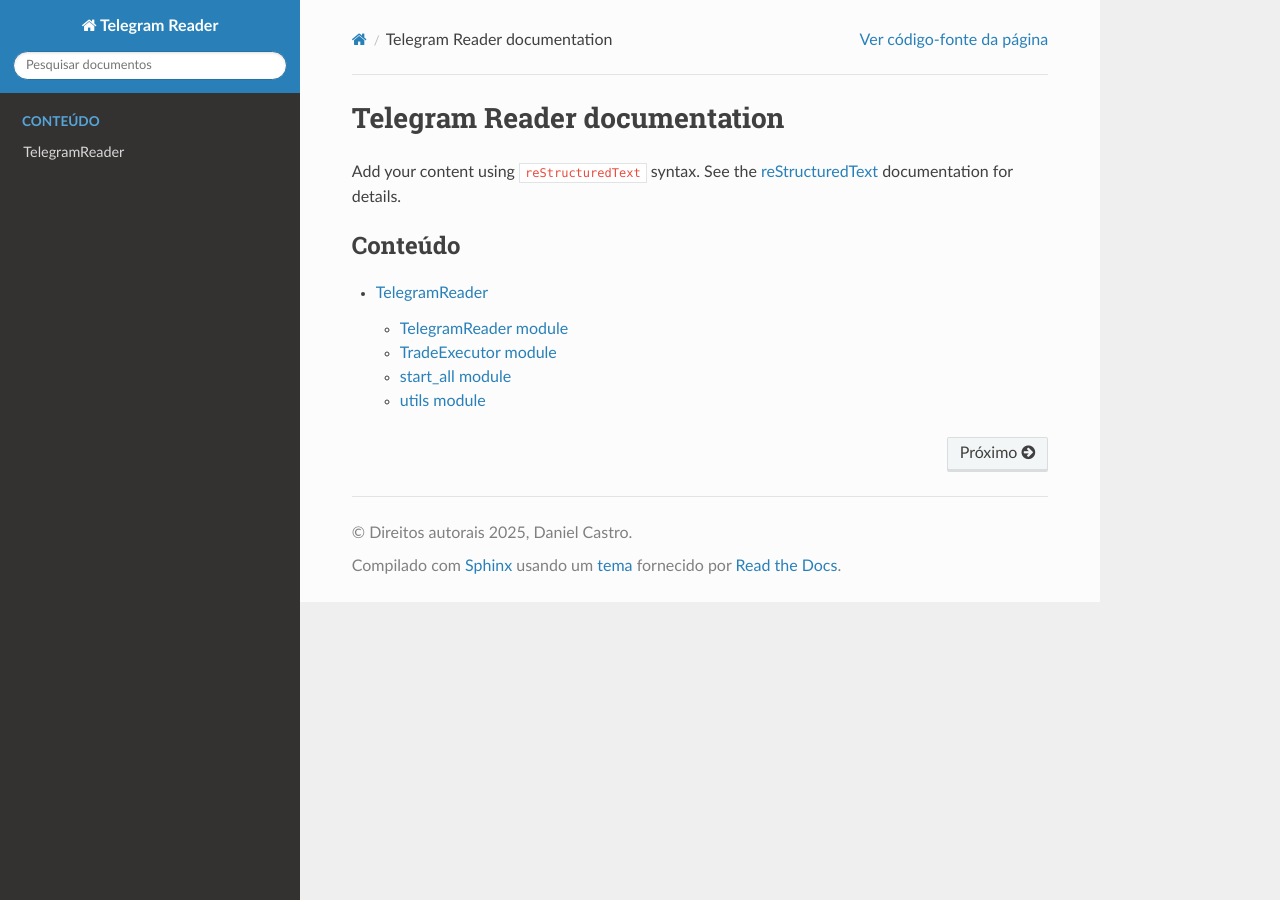
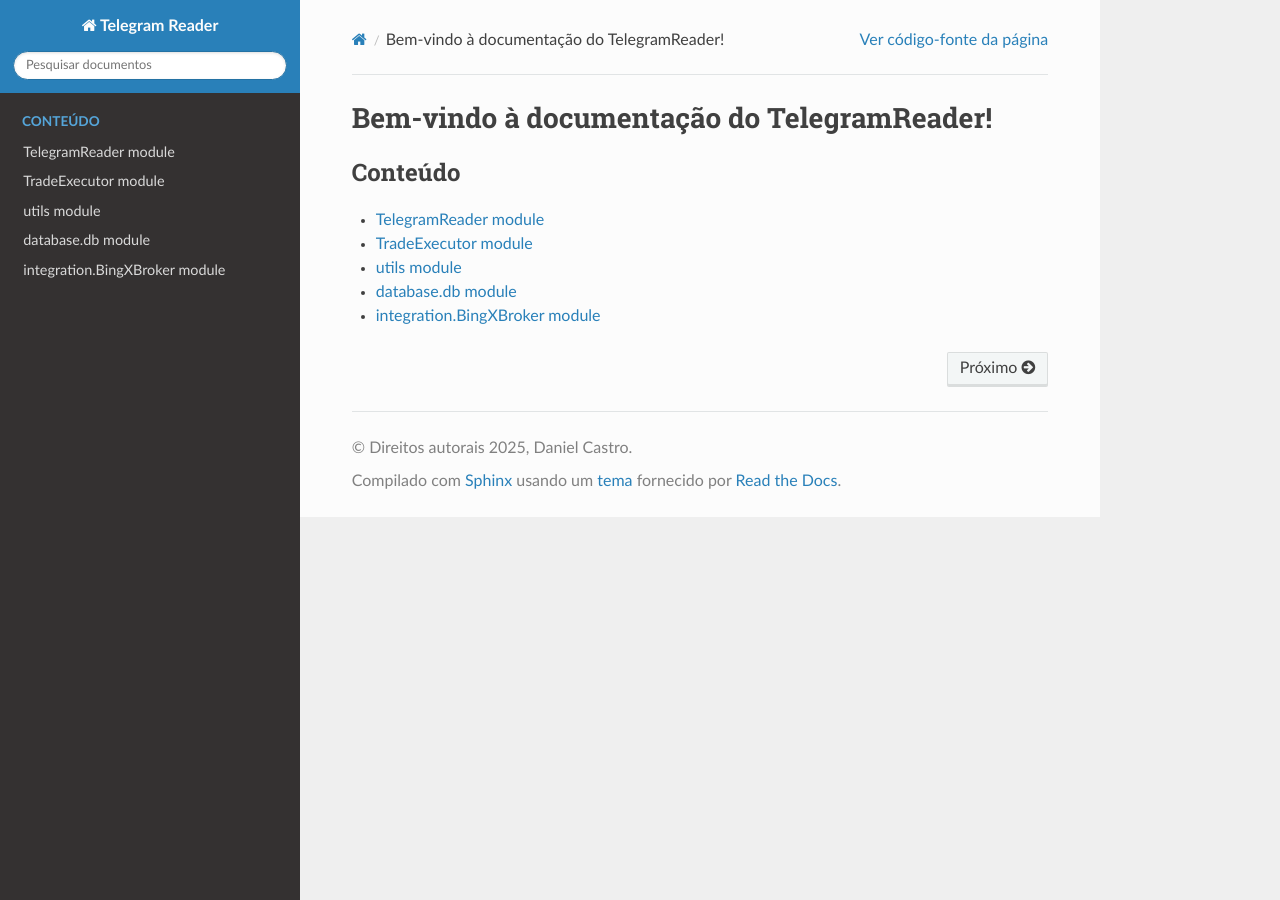
Before and after one commit to danielfcastro/TelegramReader, a Sphinx documentation site: the page built from docs/source/index.rst, in a window 1280 px wide. Built offline with Sphinx 7.4.7 and the Read the Docs theme 3.1.0, drawn with Linux system fonts in a browser that asks for light colours.

Commit message:
Atualização de documentação

```diff
--- a/docs/docs/source/modules.rst
+++ /dev/null
@@ -1,5 +0,0 @@
-docs
-====
-
-.. toctree::
-   :maxdepth: 4
--- /dev/null
+++ b/docs/source/database.db.rst
@@ -0,0 +1,7 @@
+database.db module
+==================
+
+.. automodule:: database.db
+    :members:
+    :undoc-members:
+    :show-inheritance:
--- a/docs/source/index.rst
+++ b/docs/source/index.rst
@@ -1,19 +1,14 @@
-.. Telegram Reader documentation master file, created by
-   sphinx-quickstart on Mon May 12 16:32:32 2025.
-   You can adapt this file completely to your liking, but it should at least
-   contain the root `toctree` directive.
+.. TelegramReader documentation master file
 
-Telegram Reader documentation
-=============================
-
-Add your content using ``reStructuredText`` syntax. See the
-`reStructuredText <https://www.sphinx-doc.org/en/master/usage/restructuredtext/index.html>`_
-documentation for details.
-
+Bem-vindo à documentação do TelegramReader!
+============================================
 
 .. toctree::
    :maxdepth: 2
    :caption: Conteúdo
-   :glob:
 
-   modules
+   TelegramReader
+   TradeExecutor
+   utils
+   database.db
+   integration.BingXBroker
--- /dev/null
+++ b/docs/source/integration.BingXBroker.rst
@@ -0,0 +1,7 @@
+integration.BingXBroker module
+==============================
+
+.. automodule:: integration.BingXBroker
+    :members:
+    :undoc-members:
+    :show-inheritance:
```
Also changed, not shown: database/__init__.py (added), integration/__init__.py (added), 1 other file.
